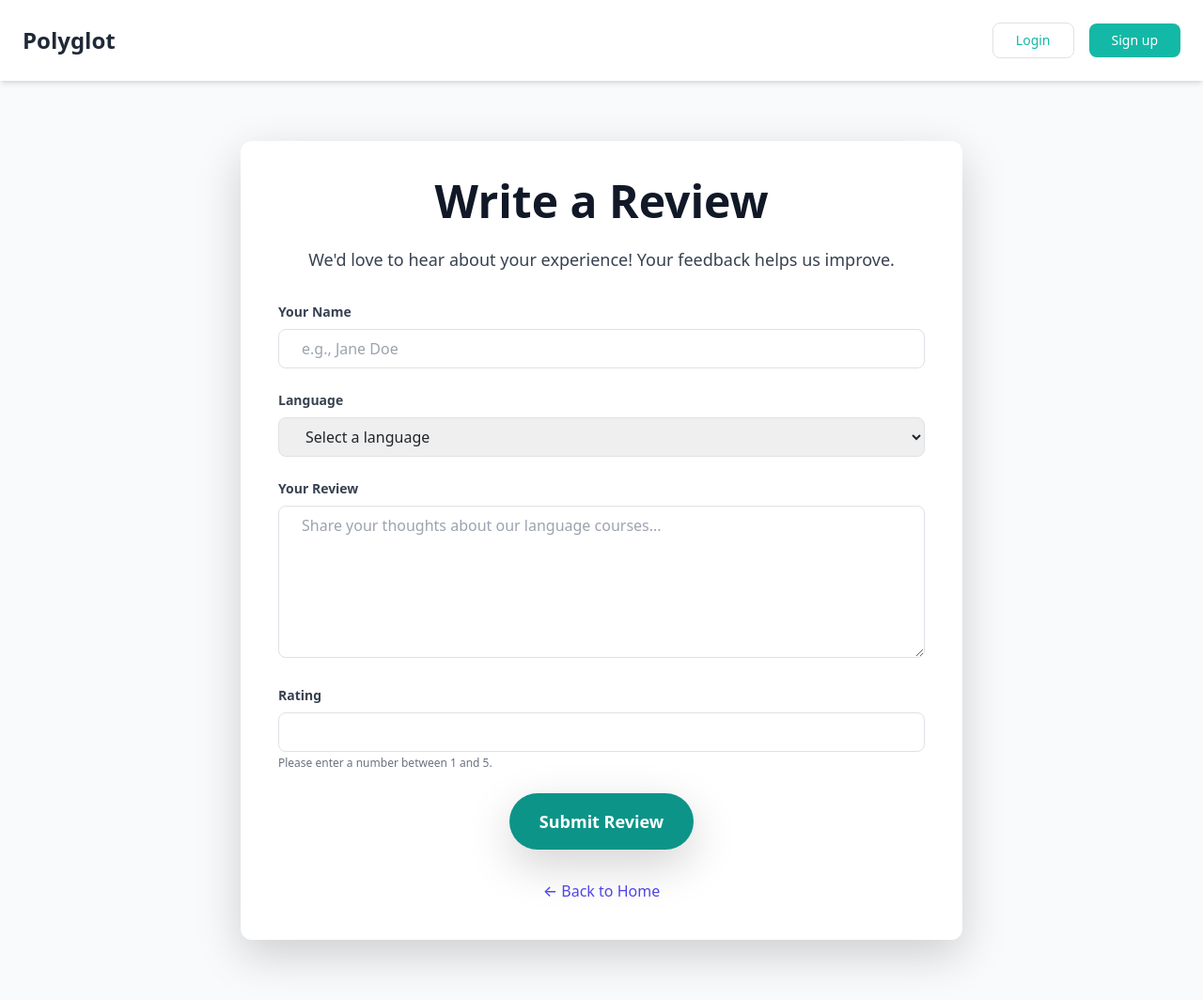
After one commit to mnene-william/polyglot, a Django app: page /review/ in a window 1280 px wide. The commit adds this page. Shown: the whole page at 94% size. Run offline with Django 5.2, Linux system fonts and the light colour scheme; some libraries are stand-ins or nearby versions.

Commit message:
Create a review form where users can write and post their reviews

```diff
--- /dev/null
+++ b/myapp/templates/review.html
@@ -0,0 +1,55 @@
+{% extends 'base.html' %}
+
+{% block content %}
+<div class="container mx-auto px-4 py-16">
+    <div class="max-w-3xl mx-auto bg-white rounded-xl shadow-lg p-6 md:p-10">
+        <h1 class="text-4xl md:text-5xl font-bold text-gray-900 mb-4 text-center">Write a Review</h1>
+        <p class="text-lg text-gray-700 text-center mb-8">
+            We'd love to hear about your experience! Your feedback helps us improve.
+        </p>
+
+        <form method="post" action="{% url 'review' %}">
+            {% csrf_token %}
+
+            <div class="mb-6">
+                <label for="id_author" class="block text-gray-700 text-sm font-semibold mb-2">Your Name</label>
+                <input type="text" name="author" id="id_author" required class="w-full px-4 py-2 border border-gray-300 rounded-lg focus:outline-none focus:ring-2 focus:ring-teal-500 transition duration-300" placeholder="e.g., Jane Doe">
+            </div>
+
+             <div class="mb-6">
+                <label for="id_language" class="block text-gray-700 text-sm font-semibold mb-2">Language</label>
+                <select name="language" id="id_language" required class="w-full px-4 py-2 border border-gray-300 rounded-lg focus:outline-none focus:ring-2 focus:ring-teal-500 transition duration-300">
+                    <option value="" disabled selected>Select a language</option>
+
+                    {% for language in languages %}
+                    <option value="{{ language.pk }}">{{ language.name }}</option>
+                    {% endfor %}
+                </select>
+            </div>
+
+            <div class="mb-6">
+                <label for="id_review_text" class="block text-gray-700 text-sm font-semibold mb-2">Your Review</label>
+                <textarea name="review_text" id="id_review_text" rows="6" required class="w-full px-4 py-2 border border-gray-300 rounded-lg focus:outline-none focus:ring-2 focus:ring-teal-500 transition duration-300" placeholder="Share your thoughts about our language courses..."></textarea>
+            </div>
+
+            <div class="mb-6">
+                <label for="id_rating" class="block text-gray-700 text-sm font-semibold mb-2">Rating</label>
+                <input type="number" name="rating" id="id_rating" min="1" max="5" required class="w-full px-4 py-2 border border-gray-300 rounded-lg focus:outline-none focus:ring-2 focus:ring-teal-500 transition duration-300">
+                <p class="text-xs text-gray-500 mt-1">Please enter a number between 1 and 5.</p>
+            </div>
+
+            <div class="text-center">
+                <button type="submit" class="bg-teal-600 text-white font-bold py-3 px-8 rounded-full text-lg shadow-lg hover:bg-teal-700 transition-colors duration-300">
+                    Submit Review
+                </button>
+            </div>
+        </form>
+
+        <div class="mt-8 text-center">
+            <a href="{% url 'home' %}" class="font-medium text-indigo-600 hover:text-indigo-500 transition duration-300">
+                &larr; Back to Home
+            </a>
+        </div>
+    </div>
+</div>
+{% endblock %}
--- a/myapp/urls.py
+++ b/myapp/urls.py
@@ -10,6 +10,7 @@ urlpatterns = [
     path('lessons/<int:lesson_id>/quiz/', views.quiz_view, name='quiz_view'),
     path('lessons/<int:lesson_id>/quiz/result/', views.quiz_result, name='quiz_result'),
     path('signup/', views.sign_up, name='sign_up'),
+    path('review/', views.submit_review, name='review'),
 
     path('login/', auth_views.LoginView.as_view(template_name='login.html'), name='login'),
     path('logout/', views.log_out, name='log_out')
--- a/myapp/views.py
+++ b/myapp/views.py
@@ -3,6 +3,7 @@ from django.contrib.auth.decorators import login_required
 from .models import *
 from .forms import *
 from django.contrib.auth import login, logout
+from django.contrib import messages
 
 
 # Create your views here.
@@ -124,3 +125,32 @@ def sign_up(request):
 def log_out(request):
     logout(request)
     return redirect('home')
+
+
+
+def submit_review(request):
+
+    if request.method == 'POST':
+
+        author = request.POST.get('author')
+        review = request.POST.get('review')
+        rating = request.POST.get('rating')
+
+        if author and review and rating:
+          try:
+
+            rating = int(rating)
+
+            Review.objects.create(author=author, review=review, rating=rating)
+
+            messages.success(request, 'Thank you for Review!It has been submitted successfully!')
+
+          except:
+              messages.error(request, 'Invalid rating. Please enter a number between 1 and 5')
+
+              return render(request, 'review.html')
+
+        else:
+            messages.error(request, 'All fields are required.')
+
+    return render(request, 'review.html')
```
Also changed, not shown: myapp/templates/lesson_detail.html (+12 -6 lines).
